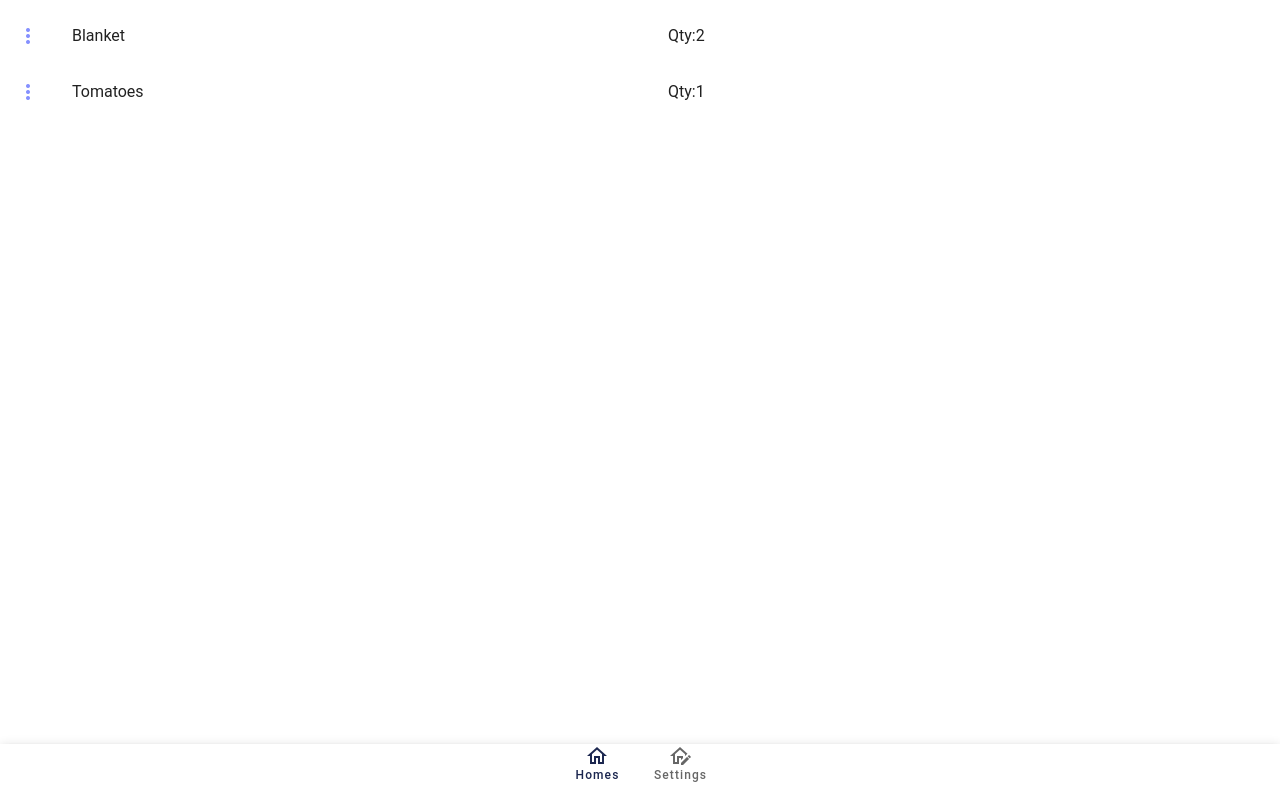
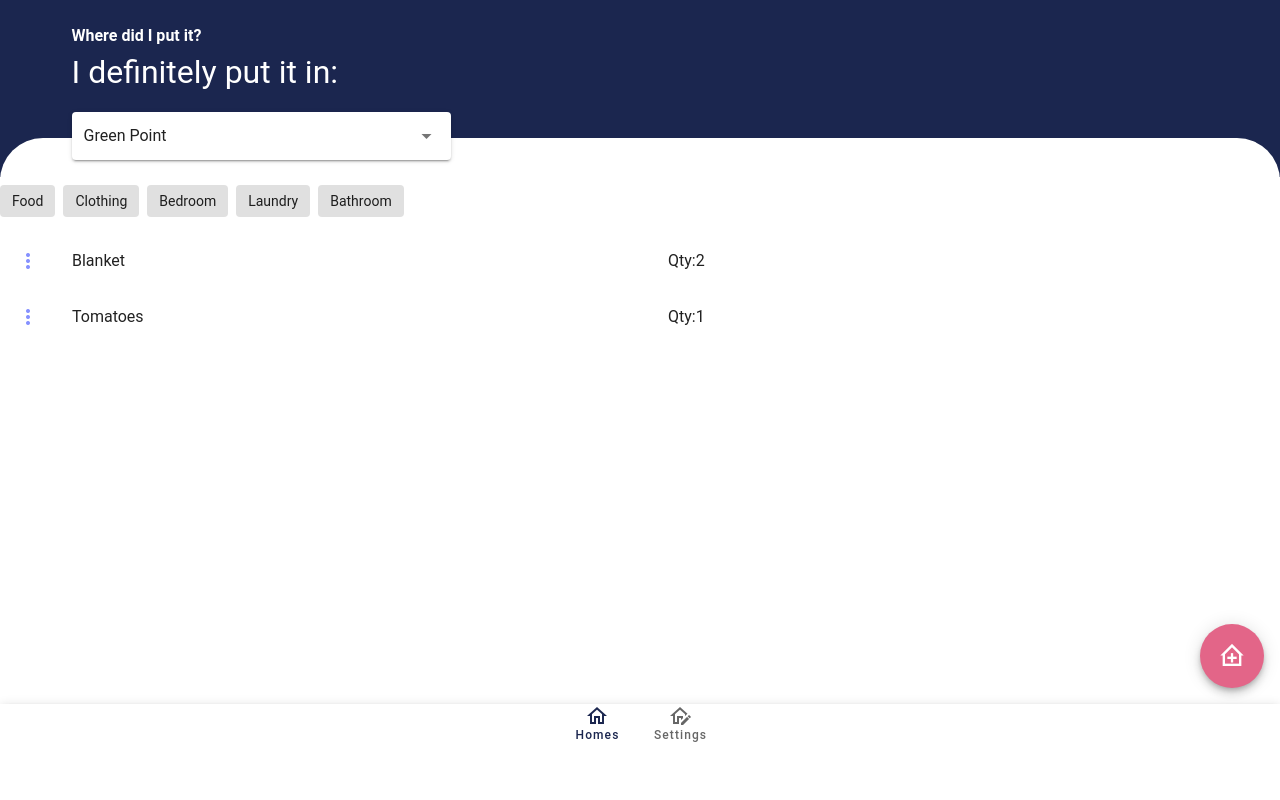
Before and after one commit to annetawamono/where-did-i-put-it-PWA, a Vue app: page / in a window 1280 px wide. Built offline with nearby package versions, Linux system fonts and the light colour scheme.

Commit message:
Home page components added

```diff
--- a/src/App.vue
+++ b/src/App.vue
@@ -3,16 +3,28 @@
 		<v-main>
 			<router-view />
 		</v-main>
-		<v-bottom-navigation v-model="value" color="primary" grow>
+		<v-btn
+			@click="addItem"
+			fab
+			color="accent"
+			large
+			fixed
+			right
+			bottom
+			class="fab_addHome"
+		>
+			<v-icon>mdi-home-plus-outline</v-icon>
+		</v-btn>
+		<v-bottom-navigation v-model="value" color="primary" grow height="12vh">
 			<router-link to="/">
-				<v-btn value="home">
+				<v-btn color="white" value="home">
 					<span>Homes</span>
 					<v-icon>mdi-home-outline</v-icon>
 				</v-btn>
 			</router-link>
 
 			<router-link to="/settings">
-				<v-btn value="settings">
+				<v-btn color="white" value="settings">
 					<span>Settings</span>
 					<v-icon>mdi-home-edit-outline</v-icon>
 				</v-btn>
@@ -32,5 +44,16 @@ export default {
 	data: () => ({
 		value: "home",
 	}),
+
+	methods: {
+		addItem() {
+			alert("FAB clicked");
+		},
+	},
 };
 </script>
+<style>
+.fab_addHome {
+	margin-bottom: 12vh;
+}
+</style>
--- /dev/null
+++ b/src/components/FilterBar.vue
@@ -0,0 +1,18 @@
+<template>
+	<div class="filterBar">
+		<v-chip-group multiple show-arrows active-class="accent">
+			<v-chip label v-for="filter in filters" :key="filter">
+				{{ filter }}
+			</v-chip>
+		</v-chip-group>
+	</div>
+</template>
+
+<script>
+export default {
+	name: "FilterBar",
+	data: () => ({
+		filters: ["Food", "Clothing", "Bedroom", "Laundry", "Bathroom"],
+	}),
+};
+</script>
--- /dev/null
+++ b/src/components/Header.vue
@@ -0,0 +1,52 @@
+<template>
+	<div>
+		<v-card color="primary" flat rounded="0" max-height="177px">
+			<v-container class="pa-6">
+				<div class="header__text">
+					<h1>Where did I put it?</h1>
+					<p>I definitely put it in:</p>
+				</div>
+				<v-row no-gutters>
+					<v-col cols="12" sm="4">
+						<v-select
+							class="select2"
+							:items="homes"
+							solo
+							v-bind:value="homes[0]"
+						></v-select>
+					</v-col>
+				</v-row>
+			</v-container>
+			<div class="divider_rounded"></div>
+		</v-card>
+	</div>
+</template>
+
+<script>
+export default {
+	name: "Header",
+	props: ["homes"],
+};
+</script>
+<style>
+.header__text {
+	color: white;
+}
+.header__text h1 {
+	font-size: 1rem;
+}
+
+.header__text p {
+	font-size: 2rem;
+}
+.divider_rounded {
+	height: 43px;
+	border-radius: 50px 50px 0px 0px;
+	background-color: white;
+	position: relative;
+	top: -76px;
+}
+.select2 {
+	z-index: 2;
+}
+</style>
--- a/src/views/Home.vue
+++ b/src/views/Home.vue
@@ -1,5 +1,9 @@
 <template>
 	<div class="home">
+		<Header v-bind:homes="homes" />
+
+		<FilterBar />
+
 		<v-list>
 			<v-list-item v-for="item in items" :key="item.id">
 				<v-list-item-icon>
@@ -40,11 +44,15 @@
 
 <script>
 // @ is an alias to /src
-// import HelloWorld from '@/components/HelloWorld.vue'
+import FilterBar from "@/components/FilterBar.vue";
+import Header from "@/components/Header.vue";
 
 export default {
 	name: "Home",
-	components: {},
+	components: {
+		FilterBar,
+		Header,
+	},
 	data: () => ({
 		items: [
 			{
@@ -56,6 +64,7 @@ export default {
 			},
 			{ id: "02", name: "Tomatoes", qty: 1, home: "Boston", category: "food" },
 		],
+		homes: ["Green Point", "Boston"],
 	}),
 	methods: {
 		// openOptions() {
```
